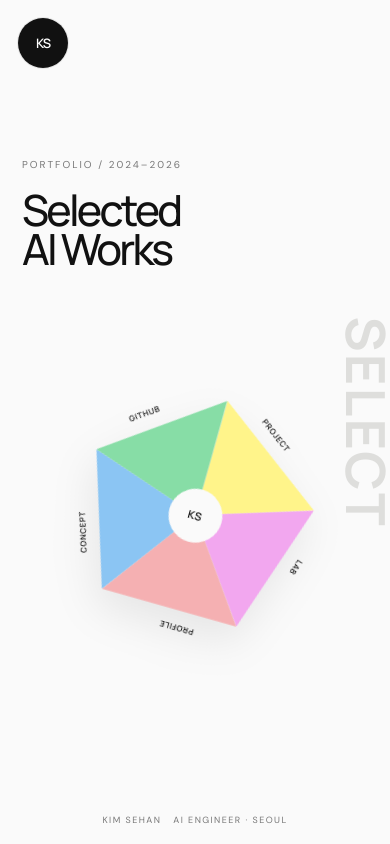
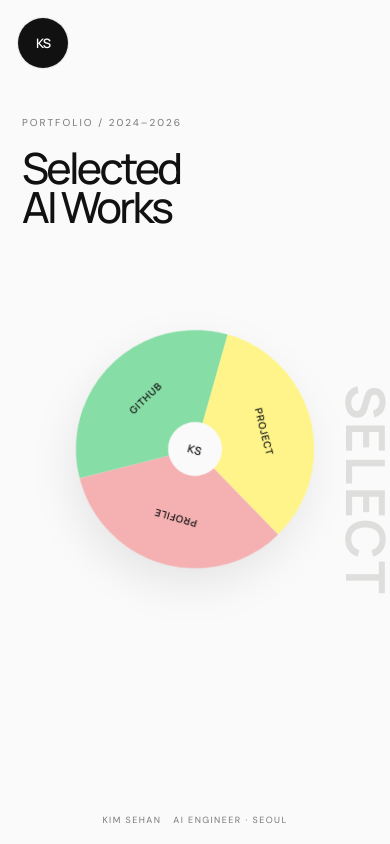
Before and after one commit to kimsehan11/kimsehan11.github.io, a Next.js app: page /main in a window 390 px wide. Built offline with nearby package versions, Linux system fonts and the light colour scheme.

Commit message:
Simplify portfolio navigation to three rotating sections

```diff
--- a/app/globals.css
+++ b/app/globals.css
@@ -52,14 +52,17 @@ button { font:inherit; }
 .select-intro p{margin:0;max-width:285px;font-size:13px;line-height:1.7;color:#777;word-break:keep-all}
 .hex-stage{position:absolute;left:59%;top:50%;width:min(43vw,580px);aspect-ratio:1;transform:translate(-50%,-50%)}
 .hex-wheel{position:absolute;inset:15%;animation:hex-turn 125s linear infinite;filter:drop-shadow(0 18px 20px rgba(0,0,0,.08))}
-.hex-segment{--angle:0deg;--color:#fff48a;position:absolute;inset:0;display:block;transform:rotate(var(--angle)) scale(.985);transform-origin:50% 50%;transition:filter .3s ease,opacity .3s ease,scale .3s cubic-bezier(.2,.8,.2,1);pointer-events:none}
-.hex-segment i{position:absolute;inset:0;display:block;background:var(--color);clip-path:polygon(50% 50%,50% 2%,95.6% 35.1%);pointer-events:auto;cursor:default}
-a.hex-segment i{cursor:pointer}
-.hex-segment:has(i:hover){filter:brightness(1.12);opacity:.62;scale:1.075;z-index:4}
-.hex-segment span{position:absolute;left:73%;top:10%;transform:translate(-50%,-50%) rotate(36deg);font:600 11px Manrope,sans-serif;letter-spacing:.08em;color:#111;white-space:nowrap;pointer-events:none}
-.hs-1{--angle:0deg;--color:#fff48a}.hs-2{--angle:72deg;--color:#f2a7ef}.hs-3{--angle:144deg;--color:#f5b0b2}.hs-4{--angle:216deg;--color:#8bc5f3}.hs-5{--angle:288deg;--color:#87dda6}
+.hex-wheel:hover,.hex-wheel:focus-within{animation-play-state:paused}
+/* Each clipped circle covers 120 degrees; rotate the three links to fill the wheel. */
+.hex-segment{--angle:0deg;--color:#fff48a;position:absolute;inset:0;display:block;background:var(--color);border-radius:50%;clip-path:polygon(50% 50%,50% 0%,100% 0%,100% 78.8675%);transform:rotate(var(--angle)) scale(.985);transform-origin:50% 50%;transition:filter .25s ease;cursor:pointer}
+.hex-segment:hover{filter:brightness(1.08)}
+.hex-segment:focus-visible{outline:none;filter:brightness(.94)}
+.hex-segment:focus-visible span{outline:2px solid #111;outline-offset:6px;border-radius:2px}
+.hex-segment span{position:absolute;left:76%;top:35%;transform:translate(-50%,-50%) rotate(60deg);font:600 clamp(10px,1vw,12px) Manrope,sans-serif;letter-spacing:.08em;color:#111;white-space:nowrap;pointer-events:none}
+.hs-1{--angle:0deg;--color:#fff48a}.hs-2{--angle:120deg;--color:#f5b0b2}.hs-3{--angle:240deg;--color:#87dda6}
 .hex-core{position:absolute;left:50%;top:50%;width:54px;aspect-ratio:1;display:grid;place-items:center;transform:translate(-50%,-50%);border-radius:50%;background:#fafafa;font:600 11px Manrope,sans-serif;letter-spacing:.05em}
 @keyframes hex-turn{to{transform:rotate(360deg)}}
+@media(prefers-reduced-motion:reduce){.hex-wheel{animation:none}.hex-segment{transition:none}}
 .select-word{position:absolute;right:4vw;top:50%;margin:0;transform:translateY(-50%);writing-mode:vertical-rl;font:700 clamp(52px,7vw,110px)/1 Manrope,sans-serif;letter-spacing:.04em;color:#dededc}
 .select-code{position:absolute;left:28px;bottom:9vh;width:76px;display:flex;flex-direction:column;gap:5px}
 .select-code i{height:4px;background:#111}.select-code i:nth-child(3n){width:76%}.select-code i:nth-child(4n){width:48%}
@@ -74,7 +77,6 @@ a.hex-segment i{cursor:pointer}
 .info-grid{display:grid;grid-template-columns:repeat(3,1fr)}
 .info-grid article{min-height:260px;padding:35px 28px;border-right:1px solid var(--line)}
 .info-grid small,.next-hero small{font-size:9px;letter-spacing:.18em}.info-grid h2{margin:60px 0 14px;font:500 27px Manrope,sans-serif;letter-spacing:-.04em}.info-grid p{font-size:13px;line-height:1.65;color:#666}.info-grid a{display:inline-block;margin-top:20px;border-bottom:1px solid}
-.concept-page{background:#fff}.concept-bands{display:grid;grid-template-columns:repeat(3,1fr);margin-top:45px}.concept-bands>div{padding:28px;border-right:1px solid var(--line)}.concept-bands span{font-size:10px}.concept-bands h2{margin:75px 0 15px;font:500 34px Manrope,sans-serif}.concept-bands p{font-size:13px;line-height:1.7}
 .next-page{background:#11110f;color:#f5f4ef}.next-page .info-index{color:#aaa}.next-hero{margin-top:8vh}.next-hero h1{margin:22px 0;font:500 clamp(100px,17vw,260px)/.72 Manrope,sans-serif;letter-spacing:-.09em;color:#d9ff48}.next-hero p{max-width:530px;margin-left:auto;color:#aaa;line-height:1.8}.query-flow{display:flex;align-items:center;justify-content:space-between;margin-top:9vh;padding-top:24px;border-top:1px solid #444;font-size:11px;letter-spacing:.16em}.query-flow i{font-style:normal;color:#d9ff48}
 
 .album-page{position:relative;height:100dvh;max-height:100dvh;background:#fafafa;padding:6px 0 6px 92px;overflow-x:auto;overflow-y:hidden;scroll-behavior:smooth;scrollbar-width:none}
@@ -151,12 +153,22 @@ a.hex-segment i{cursor:pointer}
 .resume-skills h3{font-size:17px}.resume-skills p{margin-top:70px;font-size:13px;line-height:1.8;color:#555}
 .resume-footer{display:flex;justify-content:space-between;padding-top:30px;border-top:2px solid #171717;font-size:10px;letter-spacing:.14em}
 
+@media(max-width:1000px){
+  .select-page{height:auto;min-height:100svh;padding:110px 22px 72px;display:flex;flex-direction:column;gap:24px}
+  .select-intro{position:relative;left:auto;top:auto;width:auto;transform:none}
+  .select-intro h1{font-size:clamp(43px,7vw,64px)}
+  .select-intro p{display:none}
+  .hex-stage{position:relative;left:auto;top:auto;transform:none;width:min(100%,480px);flex:none;align-self:center}
+  .select-word{right:-4px;top:58%;font-size:54px;pointer-events:none}
+  .select-caption{bottom:18px;gap:12px;width:max-content}
+  .main-ks{top:18px;left:18px}
+}
+
 @media(max-width:760px){
   .mark{top:18px;left:18px}.intro-copy{left:22px;right:22px}.intro h1{font-size:52px}.intro-index{left:22px}
   .aurora{width:100vw;right:-40vw}.shell{padding:22px}.main-grid{grid-template-columns:1fr;padding:18vh 0 4vh}.orbit{width:82vw;margin:30px auto 0}.main-title h1{font-size:56px}
   .album-page{height:auto;max-height:none;min-height:100svh;padding:78px 12px 40px;overflow:visible}.album-grid{display:flex;width:auto;height:auto;max-height:none;flex-direction:column;gap:18px}.album-item{width:100%;height:auto}.album-item>a,.album-item-next{display:grid;grid-template-columns:1.12fr .88fr;min-height:310px}.album-card{padding:22px 18px}.album-card h2{font-size:31px}.album-role{font-size:8px}.album-foot{font-size:9px}.album-disc{width:118%;max-height:none;margin-left:-18%;transform:translateX(-45%)}.album-disc:hover,.album-item-3 .album-disc:hover{transform:translateX(-8%) rotate(70deg)}.disc-label b{font-size:24px}.album-item-next .album-card{height:auto}.album-item-next .album-disc{display:block;position:relative;right:auto;top:auto;height:auto;width:118%}.album-ks{position:absolute;top:16px;left:16px}.album-logo{position:absolute;top:18px;left:18px}
   .project-modal-page{padding:52px 12px}.modal-close{top:8px;right:10px}.sheet-meta{grid-template-columns:1fr 1fr}.sheet-meta span:nth-child(2){display:none}.sheet-title{padding:50px 24px 35px}.sheet-title h1{font-size:54px}.sheet-visual{grid-template-columns:1fr;padding:35px 24px}.sheet-orbit{width:76vw}.sheet-content{grid-template-columns:1fr;padding:50px 24px;gap:35px}.project-section{padding:45px 24px}.project-section-grid,.project-section--results .project-section-grid,.project-section--flow .project-section-grid{grid-template-columns:1fr;gap:38px}.project-section--flow .project-section-copy{position:static}.project-section-images,.project-section--results .project-section-images{grid-template-columns:1fr}.project-section--results .project-section-images figure{grid-column:1;grid-row:auto}.project-section-images figure:last-child,.project-section-images figure:nth-child(n+4){grid-column:1}.code-flow-branches{grid-template-columns:1fr}.code-flow-node--branch{min-height:auto}.sheet-tags{padding:0 24px 45px}.sheet-github,.sheet-presentation{padding:22px 24px}
-  .select-intro{left:22px;top:18%;width:240px;transform:none}.select-intro h1{font-size:43px}.select-intro p{display:none}.hex-stage{left:50%;top:61%;width:92vw}.select-word{right:-4px;font-size:54px}.select-caption{bottom:18px;gap:12px;width:max-content}.hex-segment span{font-size:8px;top:10%}.main-ks{top:18px;left:18px}
-  .info-page{padding:110px 22px 50px}.info-hero{grid-template-columns:1fr;gap:35px}.info-hero h1{font-size:76px}.info-grid,.concept-bands{grid-template-columns:1fr}.info-grid article{min-height:220px;border-right:0;border-bottom:1px solid var(--line)}.concept-bands>div{border-right:0;border-bottom:1px solid var(--line)}.next-hero h1{font-size:100px}.query-flow{font-size:8px}
+  .info-page{padding:110px 22px 50px}.info-hero{grid-template-columns:1fr;gap:35px}.info-hero h1{font-size:76px}.info-grid{grid-template-columns:1fr}.info-grid article{min-height:220px;border-right:0;border-bottom:1px solid var(--line)}.next-hero h1{font-size:100px}.query-flow{font-size:8px}
   .resume-page{padding:0 22px 40px}.resume-hero{min-height:auto;padding:105px 0 80px}.resume-hero h1{font-size:65px}.resume-portrait{width:200px;margin-top:32px}.resume-intro{margin-top:32px;font-size:15px}.resume-section{grid-template-columns:1fr;gap:45px;padding:55px 0}.resume-list article{grid-template-columns:1fr;gap:15px}.resume-list h3{font-size:23px}.resume-skills{grid-template-columns:1fr}.resume-skills>div{min-height:170px}.resume-skills p{margin-top:45px}.resume-footer{gap:25px;font-size:8px}
 }
--- a/app/main/page.tsx
+++ b/app/main/page.tsx
@@ -10,14 +10,12 @@ export default function MainPage() {
         <p>언어, 이미지, 지식 검색을 연결해 실제로 작동하는 AI를 만듭니다.</p>
       </section>
       <section className="hex-stage">
-        <div className="hex-wheel">
-          <Link className="hex-segment hs-1" href="/project"><i /><span>PROJECT</span></Link>
-          <a className="hex-segment hs-2" href="https://ssu-humane.github.io/" target="_blank" rel="noreferrer"><i /><span>LAB</span></a>
-          <Link className="hex-segment hs-3" href="/profile"><i /><span>PROFILE</span></Link>
-          <Link className="hex-segment hs-4" href="/concept"><i /><span>CONCEPT</span></Link>
-          <a className="hex-segment hs-5" href="https://github.com/kimsehan11" target="_blank" rel="noreferrer"><i /><span>GITHUB</span></a>
-          <div className="hex-core">KS</div>
-        </div>
+        <nav className="hex-wheel" aria-label="포트폴리오 메뉴">
+          <Link className="hex-segment hs-1" href="/project"><span>PROJECT</span></Link>
+          <Link className="hex-segment hs-2" href="/profile"><span>PROFILE</span></Link>
+          <a className="hex-segment hs-3" href="https://github.com/kimsehan11" target="_blank" rel="noreferrer"><span>GITHUB</span></a>
+          <div className="hex-core" aria-hidden="true">KS</div>
+        </nav>
       </section>
       <p className="select-word" aria-hidden="true">SELECT</p>
       <div className="select-caption">
```
Also changed, not shown: app/concept/page.tsx (deleted, +0 -19 lines), 1 other file (tests, documents, lock files or other folders).
